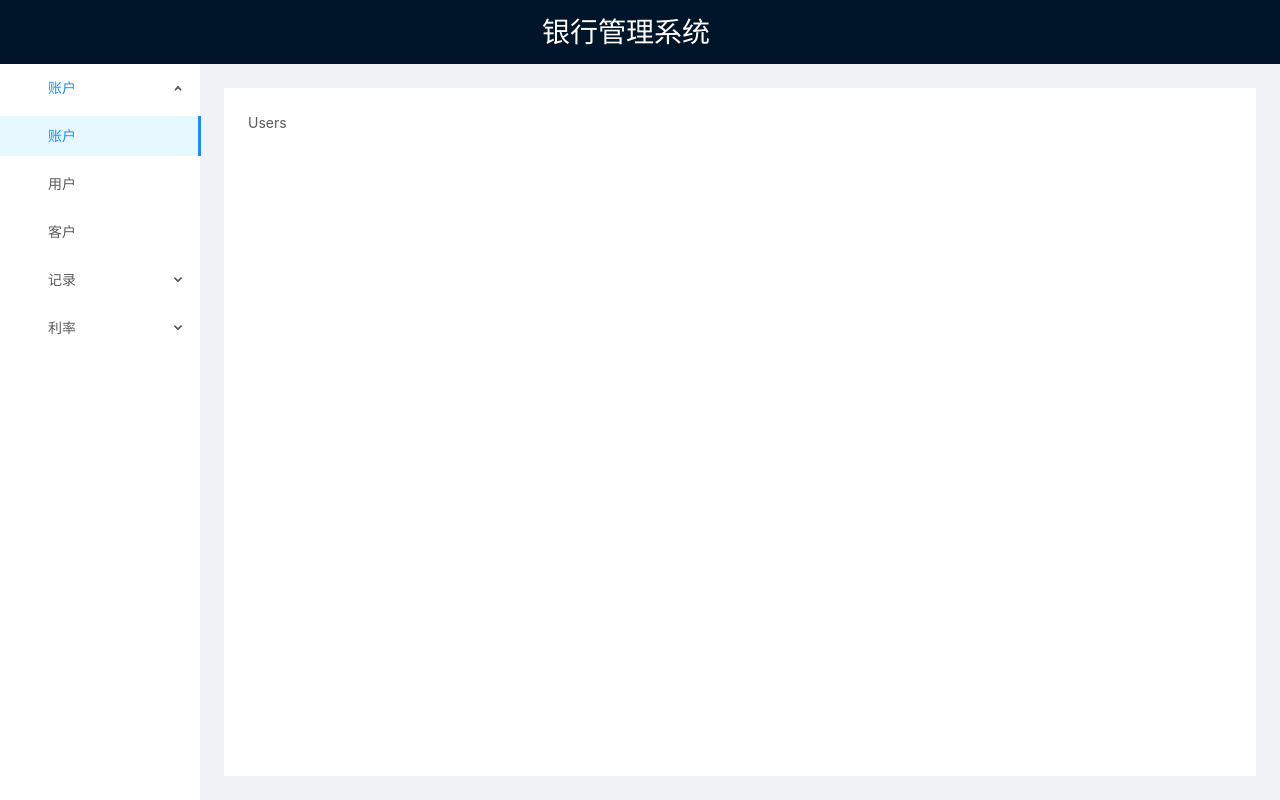
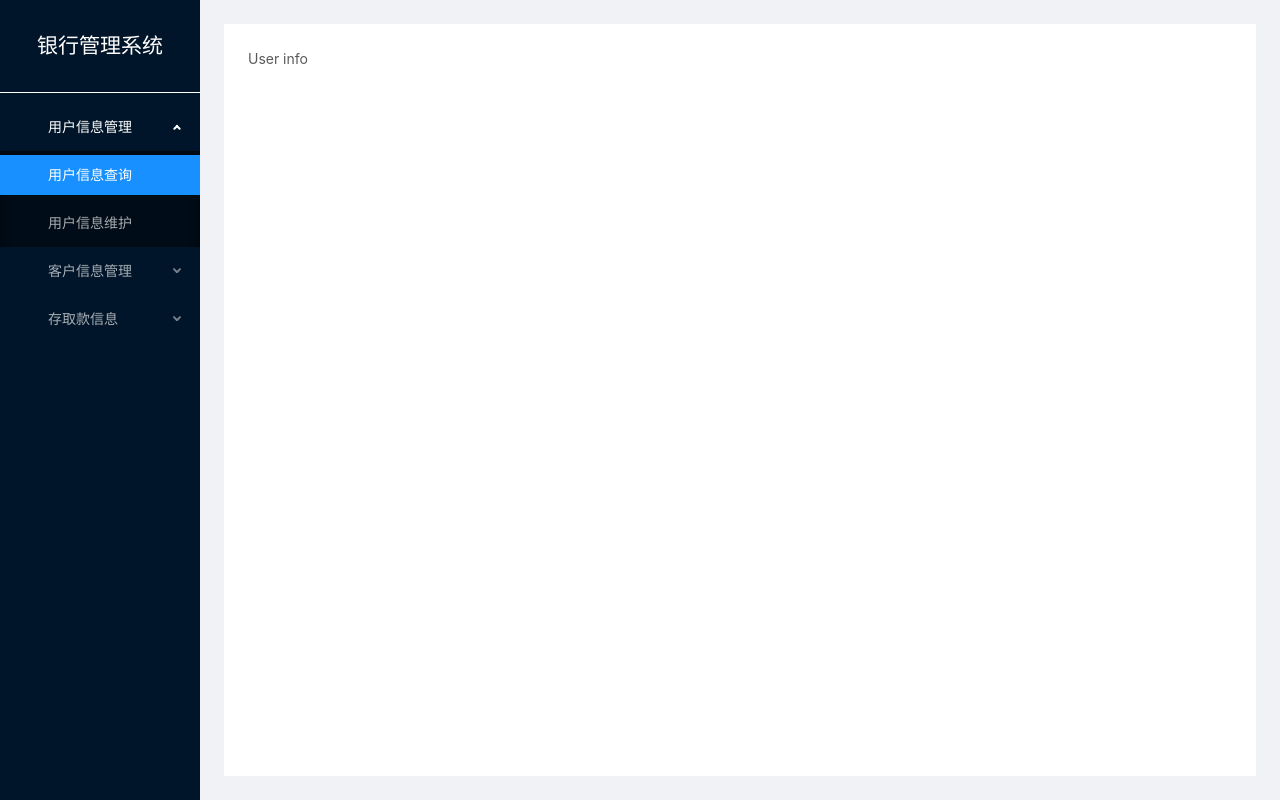
Before and after one commit to xukangqi/BankSystemFront, a Vue app: page /admin/user in a window 1280 px wide. Built offline with nearby package versions, Linux system fonts and the light colour scheme.

Commit message:
Update: router system

```diff
--- a/src/db/meta.js
+++ b/src/db/meta.js
@@ -3,68 +3,53 @@ export default {
         {
             id: 1,
             icon: 'user',
-            name: '账户',
+            name: '用户信息管理',
             menuItems: [
                 {
                     id: 11,
-                    name: '账户',
-                    link: '/admin/user/accounts'
+                    name: '用户信息查询',
+                    link: '/admin/user/info'
                 },
                 {
                     id: 12,
-                    name: '用户',
-                    link: '/admin/user/users'
+                    name: '用户信息维护',
+                    link: '/admin/user/edit-form'
                 },
-                {
-                    id: 13,
-                    name: '客户',
-                    link: '/admin/user/clients'
-                }
             ]
         },
         {
             id: 2,
-            icon: 'solution',
-            name: '记录',
+            icon: 'smile-o',
+            name: '客户信息管理',
             menuItems: [
                 {
                     id: 21,
-                    name: '存款记录',
-                    link: '/admin/record/deposits'
+                    name: '客户信息查询',
+                    link: '/admin/client/info'
                 },
                 {
                     id: 22,
-                    name: '取款记录',
-                    link: '/admin/record/withdrawals'
+                    name: '客户信息维护',
+                    link: '/admin/client/edit-form'
                 },
-                {
-                    id: 23,
-                    name: '转账记录',
-                    link: '/admin/record/transfers'
-                },
-                {
-                    id: 24,
-                    name: '汇票记录',
-                    link: '/admin/record/drafts'
-                }
             ]
         },
         {
             id: 3,
-            icon: 'swap',
-            name: '利率',
+            icon: 'table',
+            name: '存取款信息',
             menuItems: [
                 {
                     id: 31,
-                    name: '存款利率',
-                    link: '/admin/interest/deposits'
+                    name: '存款业务',
+                    link: '/admin/deposit-withdrawal/deposit'
                 },
                 {
                     id: 32,
-                    name: '取款利率',
-                    link: '/admin/interest/withdrawals'
+                    name: '取款业务',
+                    link: '/admin/deposit-withdrawal/withdrawal'
                 },
             ]
-        }
+        },
     ],
 }
--- a/src/routes/router.js
+++ b/src/routes/router.js
@@ -15,84 +15,75 @@ const router = new Router({
             component: Login
         },
         {
+            path: '/admin',
+            redirect: '/admin/user'
+        },
+        {
             path: '/admin/user',
             component: Admin,
             meta: {requiresAuth: true},
             children: [
                 {
                     path: '',
-                    name: 'defaultUser',
-                    component: () => import('../views/admin/user/Users.vue')
+                    name: 'default-user',
+                    component: () => import('../views/admin/user/Info.vue')
                 },
                 {
-                    path: 'users',
-                    name: 'users',
-                    component: () => import('../views/admin/user/Users.vue')
+                    path: 'info',
+                    name: 'user-info',
+                    component: () => import('../views/admin/user/Info.vue')
                 },
                 {
-                    path: 'accounts',
-                    name: 'accounts',
-                    component: () => import('../views/admin/user/Accounts.vue')
-                },
-                {
-                    path: 'clients',
-                    name: 'clients',
-                    component: () => import('../views/admin/user/Clients.vue')
+                    path: 'edit-form',
+                    name: 'user-edit-form',
+                    component: () => import('../views/admin/user/EditForm.vue')
                 }
             ]
         },
         {
-            path: '/admin/record',
+            path: '/admin/client',
             component: Admin,
+            meta: {requiresAuth: true},
             children: [
                 {
                     path: '',
-                    name: 'defaultRecord',
-                    component: () => import('../views/admin/record/Deposits.vue')
+                    name: 'default-client',
+                    component: () => import('../views/admin/client/Info.vue')
                 },
                 {
-                    path: 'deposits',
-                    name: 'depositsRecord',
-                    component: () => import('../views/admin/record/Deposits.vue')
+                    path: 'info',
+                    name: 'client-info',
+                    component: () => import('../views/admin/client/Info.vue')
                 },
                 {
-                    path: 'drafts',
-                    name: 'draftsRecord',
-                    component: () => import('../views/admin/record/Drafts.vue')
-                },
-                {
-                    path: 'transfers',
-                    name: 'transfersRecord',
-                    component: () => import('../views/admin/record/Transfers.vue')
-                },
-                {
-                    path: 'withdrawals',
-                    name: 'withdrawalsRecord',
-                    component: () => import('../views/admin/record/Withdrawals.vue')
+                    path: 'edit-form',
+                    name: 'client-edit-form',
+                    component: () => import('../views/admin/client/EditForm.vue')
                 }
             ]
         },
         {
-            path: '/admin/interest',
+            path: '/admin/deposit-withdrawal',
             component: Admin,
+            meta: {requiresAuth: true},
             children: [
                 {
                     path: '',
-                    name: 'defaultInterest',
-                    component: () => import('../views/admin/interest/Deposits.vue')
+                    name: 'default-deposit-withdrawal',
+                    component: () => import('../views/admin/deposit-withdrawal/Deposit.vue')
                 },
                 {
-                    path: 'deposits',
-                    name: 'depositsInterest',
-                    component: () => import('../views/admin/interest/Deposits.vue')
+                    path: 'deposit',
+                    name: 'deposit',
+                    component: () => import('../views/admin/deposit-withdrawal/Deposit.vue')
                 },
                 {
-                    path: 'withdrawals',
-                    name: 'withdrawalsInterest',
-                    component: () => import('../views/admin/interest/Withdrawals.vue')
+                    path: 'withdrawal',
+                    name: 'withdrawal',
+                    component: () => import('../views/admin/deposit-withdrawal/Withdrawal.vue')
                 },
             ]
-        },
+        }
     ]
 })
 
--- a/src/views/admin/Admin.vue
+++ b/src/views/admin/Admin.vue
@@ -1,13 +1,10 @@
 <template>
     <div class="admin">
         <a-layout class="layout">
-            <a-layout-header class="header">
-                <div class="logo">银行管理系统</div>
-            </a-layout-header>
-            <a-layout>
-                <a-layout-sider width="200" >
+            <a-layout-sider width="200">
+                <h2 class="logo">银行管理系统</h2>
                 <!--左侧菜单栏-->
-                    <a-menu mode="inline" class="menu" :defaultSelectedKeys="[11]" :defaultOpenKeys="[1]">
+                <a-menu theme="dark" mode="inline" class="menu" :defaultSelectedKeys="[11]" :defaultOpenKeys="[1]">
                     <a-sub-menu v-for="subMenu in menu" :key="subMenu.id">
                             <span slot="title">
                                 <a-icon :type="subMenu.icon"/>{{subMenu.name}}
@@ -25,12 +22,12 @@
                 </a-layout-content>
             </a-layout>
         </a-layout>
-        </a-layout>
     </div>
 </template>
 
 <script>
     import db from '../../db/meta'
+
     const {menu} = db
     export default {
         name: 'admin',
@@ -50,20 +47,18 @@
             line-height: 64px;
         }
         .menu {
-            height: 100%;
             border-right: 0;
         }
         .logo {
-            display: flex;
-            justify-content: center;
-            align-items: center;
-            margin: 16px 28px 16px 0;
-            height: 31px;
+            padding: 30px 0;
+            box-sizing: border-box;
+            text-align: center;
             color: white;
-            font-size: 2em;
+            border-bottom: 1px solid white;
         }
         .content-wrapper {
             padding: 24px;
+            box-sizing: border-box;
             .content {
                 background: #fff;
                 padding: 24px;
--- a/src/views/admin/interest/Deposits.vue
+++ b/src/views/admin/client/EditForm.vue
@@ -1,12 +1,12 @@
 <template>
     <div>
-        Deposits interests
+        Client edit form
     </div>
 </template>
 
 <script>
     export default {
-        name: "Deposits"
+        name: "ClientEditForm"
     }
 </script>
 
--- a/src/views/admin/interest/Withdrawals.vue
+++ b/src/views/admin/client/Info.vue
@@ -1,12 +1,12 @@
 <template>
     <div>
-        Withdrawals interest
+        Client info
     </div>
 </template>
 
 <script>
     export default {
-        name: "Withdraws"
+        name: "ClientInfo"
     }
 </script>
 
--- a/src/views/admin/user/Clients.vue
+++ b/src/views/admin/deposit-withdrawal/Deposit.vue
@@ -1,12 +1,12 @@
 <template>
     <div>
-        Clients
+        Deposit info
     </div>
 </template>
 
 <script>
     export default {
-        name: "Clients"
+        name: "DepositInfo"
     }
 </script>
 
--- a/src/views/admin/record/Transfers.vue
+++ b/src/views/admin/deposit-withdrawal/Withdrawal.vue
@@ -1,12 +1,12 @@
 <template>
     <div>
-        Transfers records
+        Withdrawal table
     </div>
 </template>
 
 <script>
     export default {
-        name: "Transfers"
+        name: "WithdrawalTable"
     }
 </script>
 
--- a/src/views/admin/record/Deposits.vue
+++ /dev/null
@@ -1,15 +0,0 @@
-<template>
-    <div>
-        Deposits records
-    </div>
-</template>
-
-<script>
-    export default {
-        name: "Deposits"
-    }
-</script>
-
-<style scoped lang="scss">
-
-</style>
--- a/src/views/admin/user/Accounts.vue
+++ /dev/null
@@ -1,15 +0,0 @@
-<template>
-    <div>
-        Accounts
-    </div>
-</template>
-
-<script>
-    export default {
-        name: "Accounts"
-    }
-</script>
-
-<style scoped lang="scss">
-
-</style>
--- a/src/views/admin/record/Drafts.vue
+++ b/src/views/admin/user/EditForm.vue
@@ -1,12 +1,12 @@
 <template>
     <div>
-        Drafts records
+        User edit form
     </div>
 </template>
 
 <script>
     export default {
-        name: "Drafts"
+        name: "UserEditForm"
     }
 </script>
 
--- a/src/views/admin/record/Withdrawals.vue
+++ b/src/views/admin/user/Info.vue
@@ -1,12 +1,12 @@
 <template>
     <div>
-        Withdrawals records
+        User info
     </div>
 </template>
 
 <script>
     export default {
-        name: "Withdrawals"
+        name: "UserInfo"
     }
 </script>
 
--- a/src/views/admin/user/Users.vue
+++ /dev/null
@@ -1,15 +0,0 @@
-<template>
-    <div>
-        Users
-    </div>
-</template>
-
-<script>
-    export default {
-        name: "Users"
-    }
-</script>
-
-<style scoped lang="scss">
-
-</style>
```
Lines whose indentation alone changed are shown as unchanged.
